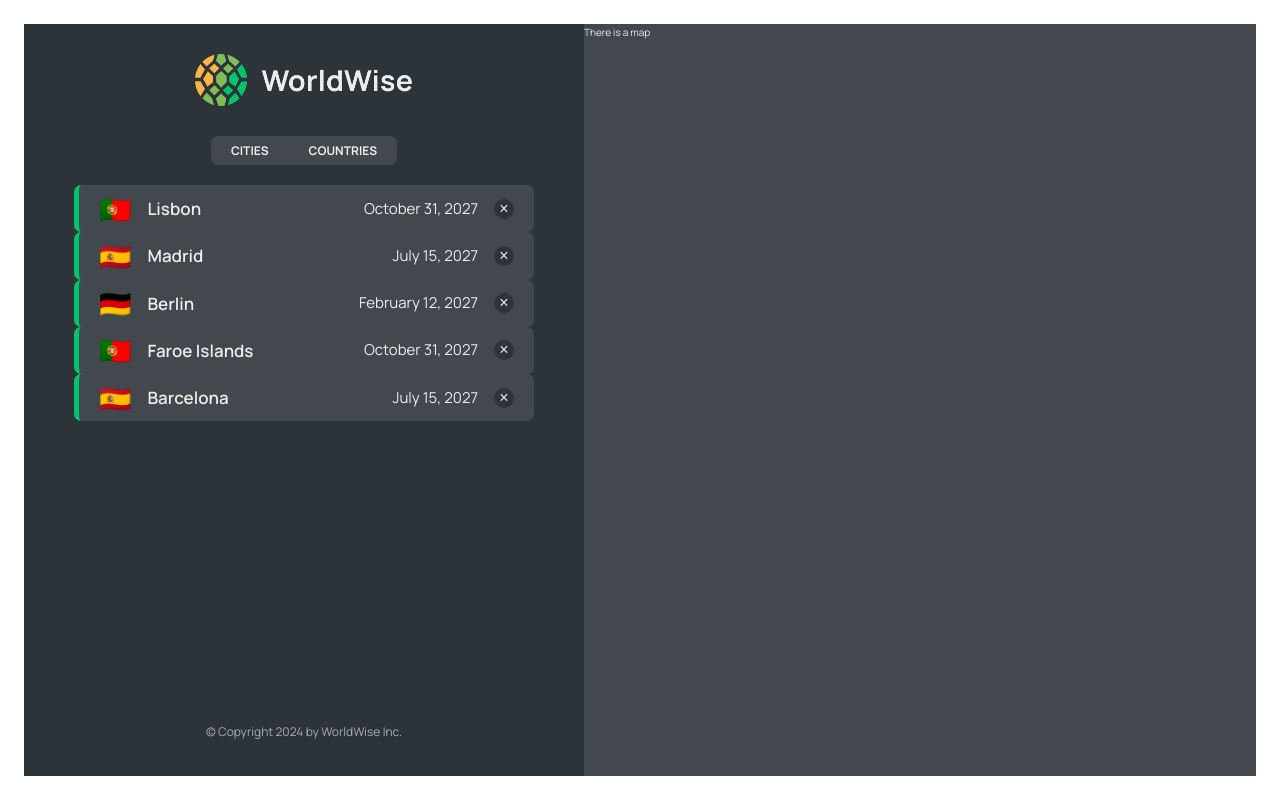
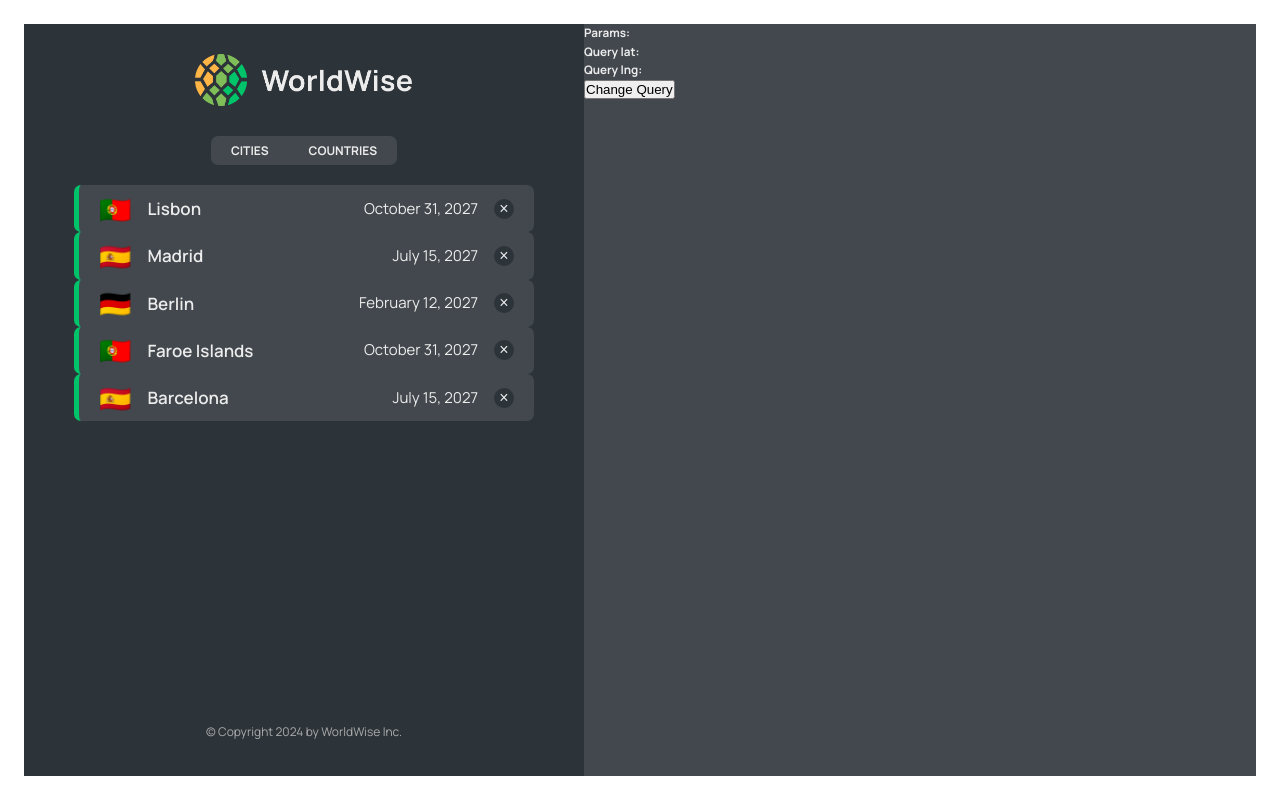
Before and after one commit to dannguyenmessi1705/ReactJS, a React (Vite) app in the folder vite-app/: page /app in a window 1280 px wide. Built offline with nearby package versions, Linux system fonts and the light colour scheme; data requests are answered from the project's data file; a web font is replaced by a local one.

Commit message:
Add query and read/update query from URL

```diff
--- a/vite-app/src/01.SinglePageApp/WorldWise/components/CityItem.jsx
+++ b/vite-app/src/01.SinglePageApp/WorldWise/components/CityItem.jsx
@@ -9,7 +9,10 @@ const formatDate = (date) =>
 function CityItem({ city }) {
   return (
     <li>
-      <Link to={`${city.id}`} className={styles.cityItem}>
+      <Link
+        to={`${city.id}?lat=${city.position.lat}&lng=${city.position.lng}`} // Tạo đường dẫn động (params là id, query là lat và lng)
+        className={styles.cityItem}
+      >
         <span className={styles.emoji}>{city.emoji}</span>
         <h3 className={styles.name}>{city.cityName}</h3>
         <time className={styles.date}>{formatDate(city.date)}</time>
--- a/vite-app/src/01.SinglePageApp/WorldWise/components/Map.jsx
+++ b/vite-app/src/01.SinglePageApp/WorldWise/components/Map.jsx
@@ -1,6 +1,16 @@
+import {useParams, useSearchParams} from "react-router-dom";
 import styles from "./Map.module.css";
 function Map() {
-  return <div className={styles.mapContainer}>There is a map</div>;
+  const params = useParams();
+  const [searchParams, setSearchParams] = useSearchParams();
+  return (
+    <div className={styles.mapContainer}>
+      <h3>Params: {params.id}</h3>
+      <h3>Query lat: {searchParams.get("lat")}</h3>
+      <h3>Query lng: {searchParams.get("lng")}</h3>
+      <button onClick={() => setSearchParams({lat: 17, lng: 10})}>Change Query</button>
+    </div>
+  );
 }
 
 export default Map;
```
Also changed, not shown: 1 other file (tests, documents, lock files or other folders).
